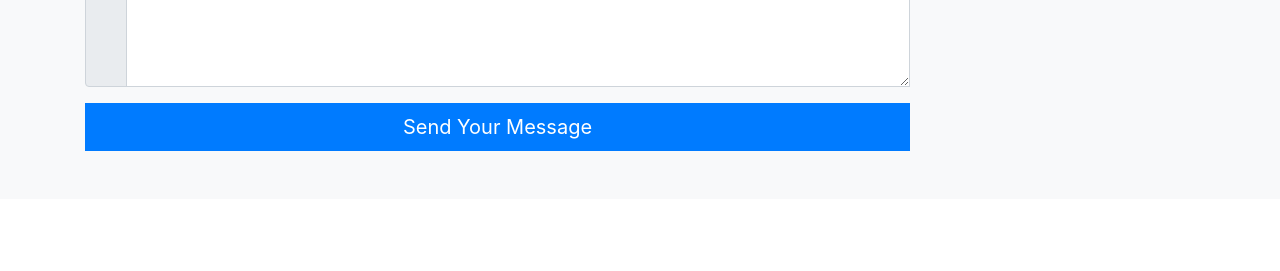
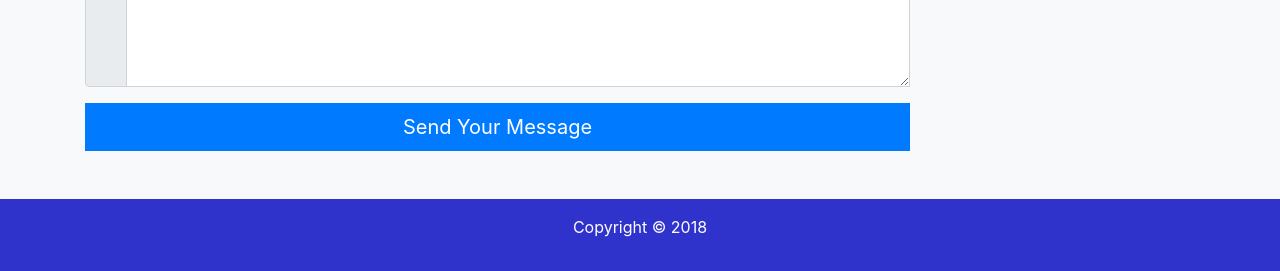
Before and after one commit to FerGuevaraM95/bootstrap-web, a plain HTML site: page index.html in a window 1280 px wide. Shown: the part 2697-2968 px from the top of the page. Before the commit the page ends 2896 px from the top, so only its background shows below. Drawn offline with nearby package versions, Linux system fonts and the light colour scheme.

Commit message:
Add footer

```diff
--- a/css/main.css
+++ b/css/main.css
@@ -37,8 +37,9 @@
 }
 
 
-/** TEAM **/
+/** TEAM & FOOTER**/
 
-.team {
+.team,
+footer {
     background-color: #3033cb;
 }
--- a/index.html
+++ b/index.html
@@ -359,6 +359,13 @@
         </div>
     </section>
 
+    <!-- FOOTER -->
+    <footer>
+        <div class="container p-3 text-white text-center">
+            <p>Copyright &copy; 2018</p>
+        </div>
+    </footer>
+
     <!-- BOOTSTRAP JS -->
     <script src="https://code.jquery.com/jquery-3.3.1.slim.min.js" integrity="sha384-q8i/X+965DzO0rT7abK41JStQIAqVgRVzpbzo5smXKp4YfRvH+8abtTE1Pi6jizo" crossorigin="anonymous"></script>
     <script src="https://cdnjs.cloudflare.com/ajax/libs/popper.js/1.14.3/umd/popper.min.js" integrity="sha384-ZMP7rVo3mIykV+2+9J3UJ46jBk0WLaUAdn689aCwoqbBJiSnjAK/l8WvCWPIPm49" crossorigin="anonymous"></script>
```
